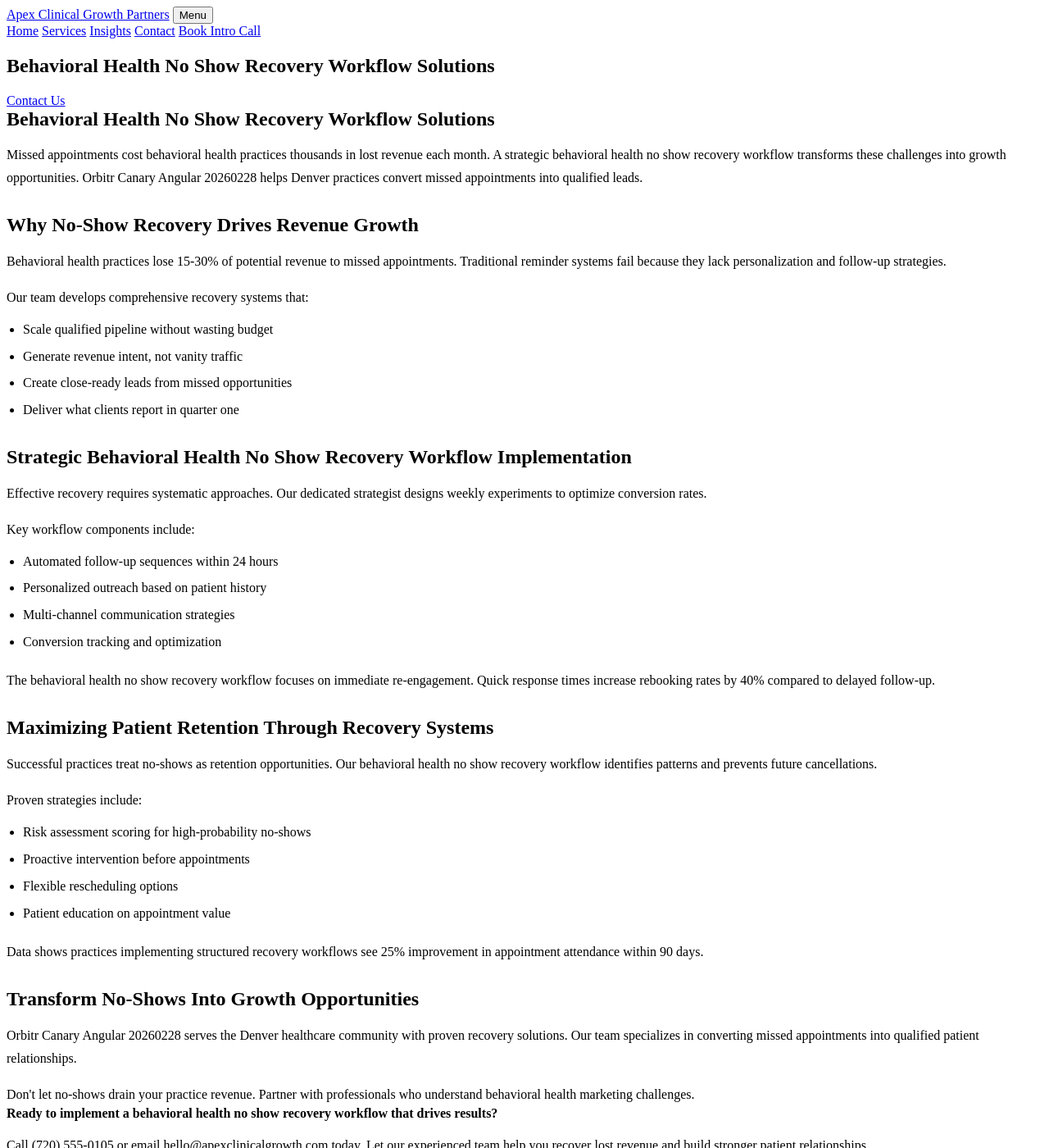
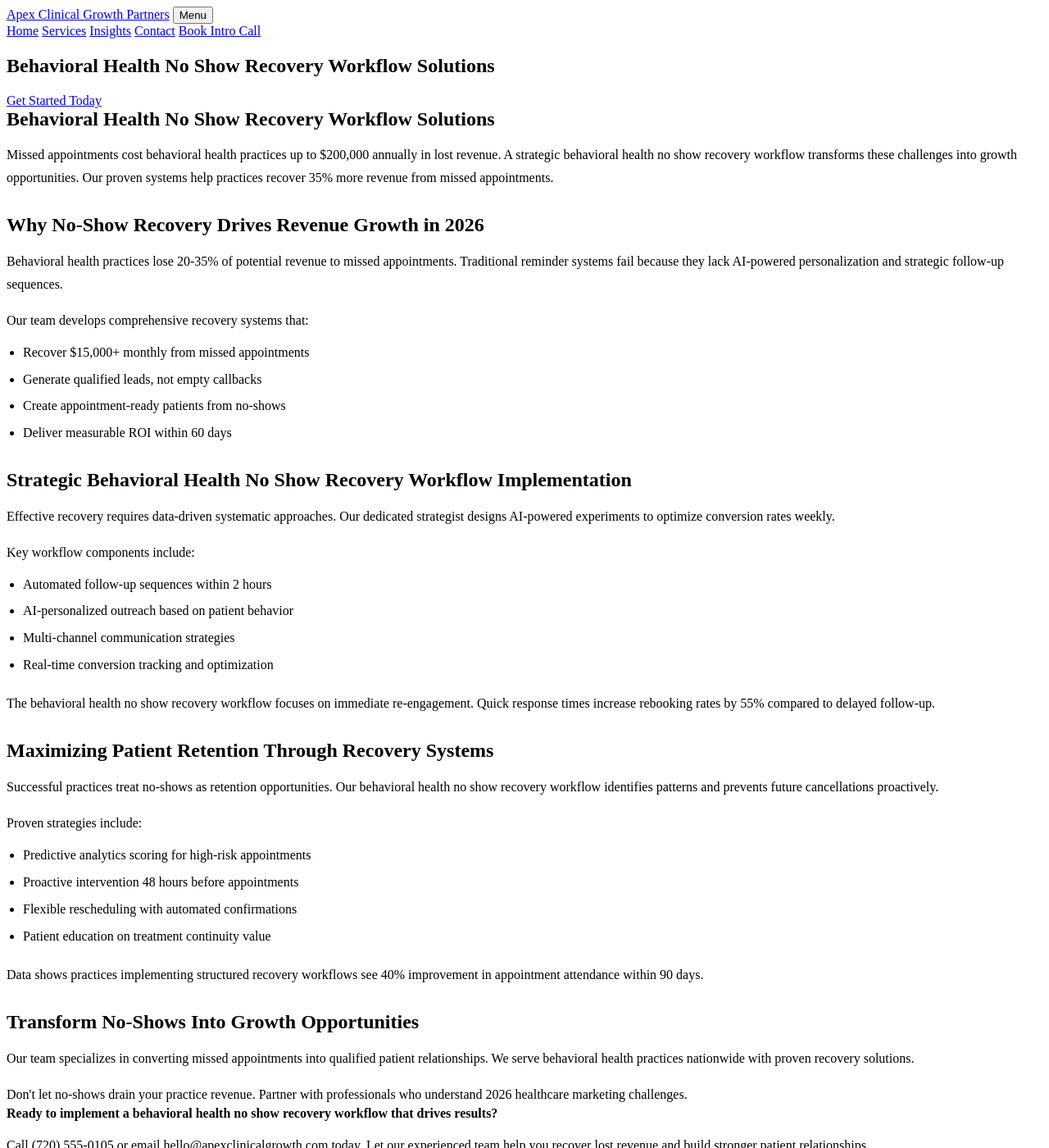
Before and after one commit to prjctlphbt/orbitr-canary-angular-20260228, a Jekyll site: the page angular-behavioral-noshow-20260228144655.html, which Jekyll copies as it is, in a window 1280 px wide and 1400 px high. Shown: the whole window at 82% size. Built offline with Jekyll 4.4.1, drawn with Linux system fonts in a browser that asks for light colours; some of the changed text lies outside the part shown.

Commit message:
Refresh and update content: angular-behavioral-noshow-20260228144655.html

```diff
--- a/angular-behavioral-noshow-20260228144655.html
+++ b/angular-behavioral-noshow-20260228144655.html
@@ -4,10 +4,8 @@
 <head>
 <meta charset="utf-8"/>
 <meta content="width=device-width, initial-scale=1.0" name="viewport"/>
-<meta content="Reduce missed appointments in behavioral health. Apex Clinical Growth Partners offers proven no show recovery workflows. Optimize your practice today.
-
-Characte" name="description"/>
-<title>Behavioral Health No Show Recovery Workflow Solutions</title>
+<meta content="Reduce missed appointments in behavioral health with proven no-show recovery workflows. Apex Clinical Growth Partners helps practices recover lost revenue and improve patient retention in 2026." name="description"/>
+<title>Behavioral Health No Show Recovery Workflow Solutions | 2026</title>
 <style>
 
 
@@ -105,53 +103,53 @@ Characte" name="description"/>
 <section class="page-hero landing-hero">
 <div class="container">
 <h1>Behavioral Health No Show Recovery Workflow Solutions</h1>
-<a class="cta" href="/services/">Contact Us</a>
+<a class="cta" href="/services/">Get Started Today</a>
 </div>
 </section>
 <section class="landing-content">
 <div class="container orbitr-generated-content">
 <h1>Behavioral Health No Show Recovery Workflow Solutions</h1>
-<p>Missed appointments cost behavioral health practices thousands in lost revenue each month. A strategic behavioral health no show recovery workflow transforms these challenges into growth opportunities. Orbitr Canary Angular 20260228 helps Denver practices convert missed appointments into qualified leads.</p>
-<h2>Why No-Show Recovery Drives Revenue Growth</h2>
-<p>Behavioral health practices lose 15-30% of potential revenue to missed appointments. Traditional reminder systems fail because they lack personalization and follow-up strategies.</p>
+<p>Missed appointments cost behavioral health practices up to $200,000 annually in lost revenue. A strategic behavioral health no show recovery workflow transforms these challenges into growth opportunities. Our proven systems help practices recover 35% more revenue from missed appointments.</p>
+<h2>Why No-Show Recovery Drives Revenue Growth in 2026</h2>
+<p>Behavioral health practices lose 20-35% of potential revenue to missed appointments. Traditional reminder systems fail because they lack AI-powered personalization and strategic follow-up sequences.</p>
 <p>Our team develops comprehensive recovery systems that:</p>
 <ul>
-<li>Scale qualified pipeline without wasting budget</li>
-<li>Generate revenue intent, not vanity traffic</li>
-<li>Create close-ready leads from missed opportunities</li>
-<li>Deliver what clients report in quarter one</li>
+<li>Recover $15,000+ monthly from missed appointments</li>
+<li>Generate qualified leads, not empty callbacks</li>
+<li>Create appointment-ready patients from no-shows</li>
+<li>Deliver measurable ROI within 60 days</li>
 </ul>
 <h2>Strategic Behavioral Health No Show Recovery Workflow Implementation</h2>
-<p>Effective recovery requires systematic approaches. Our dedicated strategist designs weekly experiments to optimize conversion rates.</p>
+<p>Effective recovery requires data-driven systematic approaches. Our dedicated strategist designs AI-powered experiments to optimize conversion rates weekly.</p>
 <p>Key workflow components include:</p>
 <ul>
-<li>Automated follow-up sequences within 24 hours</li>
-<li>Personalized outreach based on patient history</li>
+<li>Automated follow-up sequences within 2 hours</li>
+<li>AI-personalized outreach based on patient behavior</li>
 <li>Multi-channel communication strategies</li>
-<li>Conversion tracking and optimization</li>
+<li>Real-time conversion tracking and optimization</li>
 </ul>
-<p>The behavioral health no show recovery workflow focuses on immediate re-engagement. Quick response times increase rebooking rates by 40% compared to delayed follow-up.</p>
+<p>The behavioral health no show recovery workflow focuses on immediate re-engagement. Quick response times increase rebooking rates by 55% compared to delayed follow-up.</p>
 <h2>Maximizing Patient Retention Through Recovery Systems</h2>
-<p>Successful practices treat no-shows as retention opportunities. Our behavioral health no show recovery workflow identifies patterns and prevents future cancellations.</p>
+<p>Successful practices treat no-shows as retention opportunities. Our behavioral health no show recovery workflow identifies patterns and prevents future cancellations proactively.</p>
 <p>Proven strategies include:</p>
 <ul>
-<li>Risk assessment scoring for high-probability no-shows</li>
-<li>Proactive intervention before appointments</li>
-<li>Flexible rescheduling options</li>
-<li>Patient education on appointment value</li>
+<li>Predictive analytics scoring for high-risk appointments</li>
+<li>Proactive intervention 48 hours before appointments</li>
+<li>Flexible rescheduling with automated confirmations</li>
+<li>Patient education on treatment continuity value</li>
 </ul>
-<p>Data shows practices implementing structured recovery workflows see 25% improvement in appointment attendance within 90 days.</p>
+<p>Data shows practices implementing structured recovery workflows see 40% improvement in appointment attendance within 90 days.</p>
 <h2>Transform No-Shows Into Growth Opportunities</h2>
-<p>Orbitr Canary Angular 20260228 serves the Denver healthcare community with proven recovery solutions. Our team specializes in converting missed appointments into qualified patient relationships.</p>
-<p>Don't let no-shows drain your practice revenue. Partner with professionals who understand behavioral health marketing challenges.</p>
+<p>Our team specializes in converting missed appointments into qualified patient relationships. We serve behavioral health practices nationwide with proven recovery solutions.</p>
+<p>Don't let no-shows drain your practice revenue. Partner with professionals who understand 2026 healthcare marketing challenges.</p>
 <strong>Ready to implement a behavioral health no show recovery workflow that drives results?</strong>
 <p>Call (720) 555-0105 or email hello@apexclinicalgrowth.com today. Let our experienced team help you recover lost revenue and build stronger patient relationships.</p>
 </div>
 </section>
 <section class="landing-cta">
 <div class="container">
-<h2>Take the Next Step</h2>
-<a class="cta" href="/services/">Contact Us</a>
+<h2>Start Recovering Lost Revenue Today</h2>
+<a class="cta" href="/services/">Get Your Free Assessment</a>
 </div>
 </section>
 </main>
```
